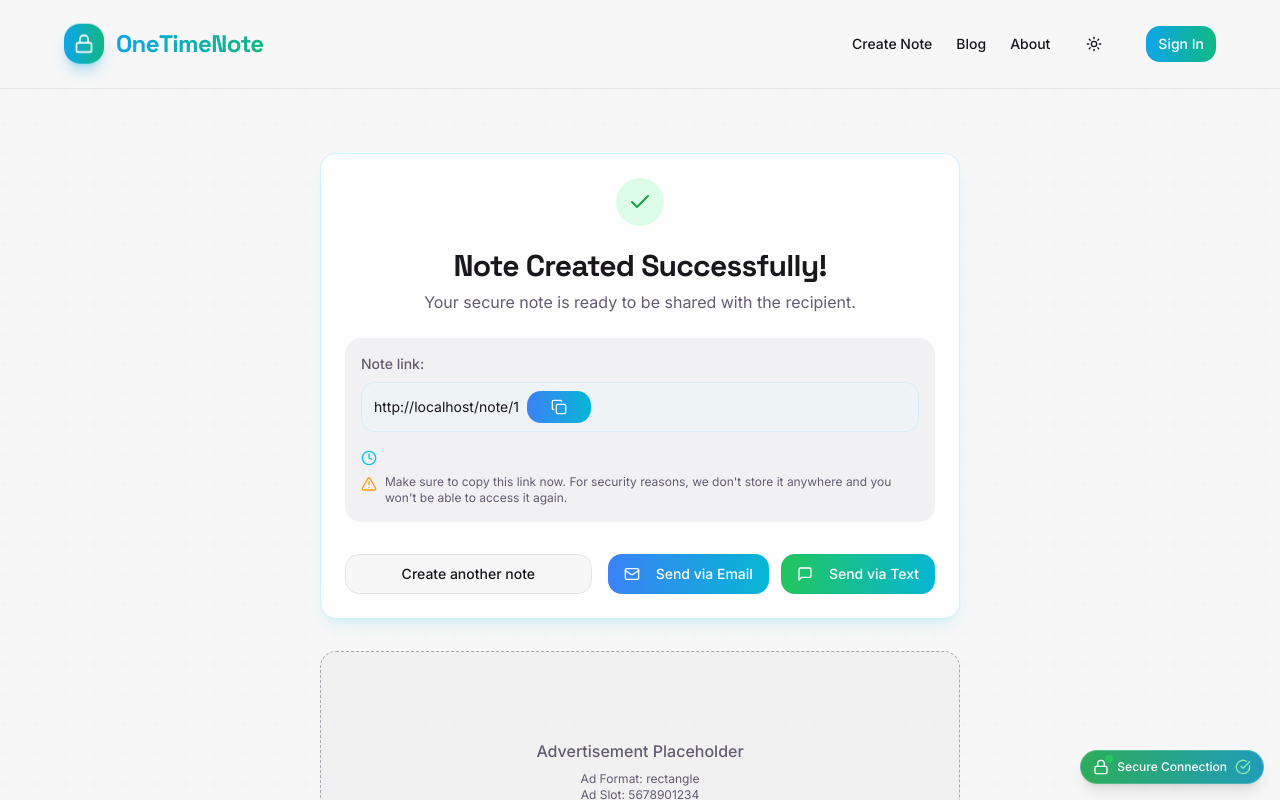
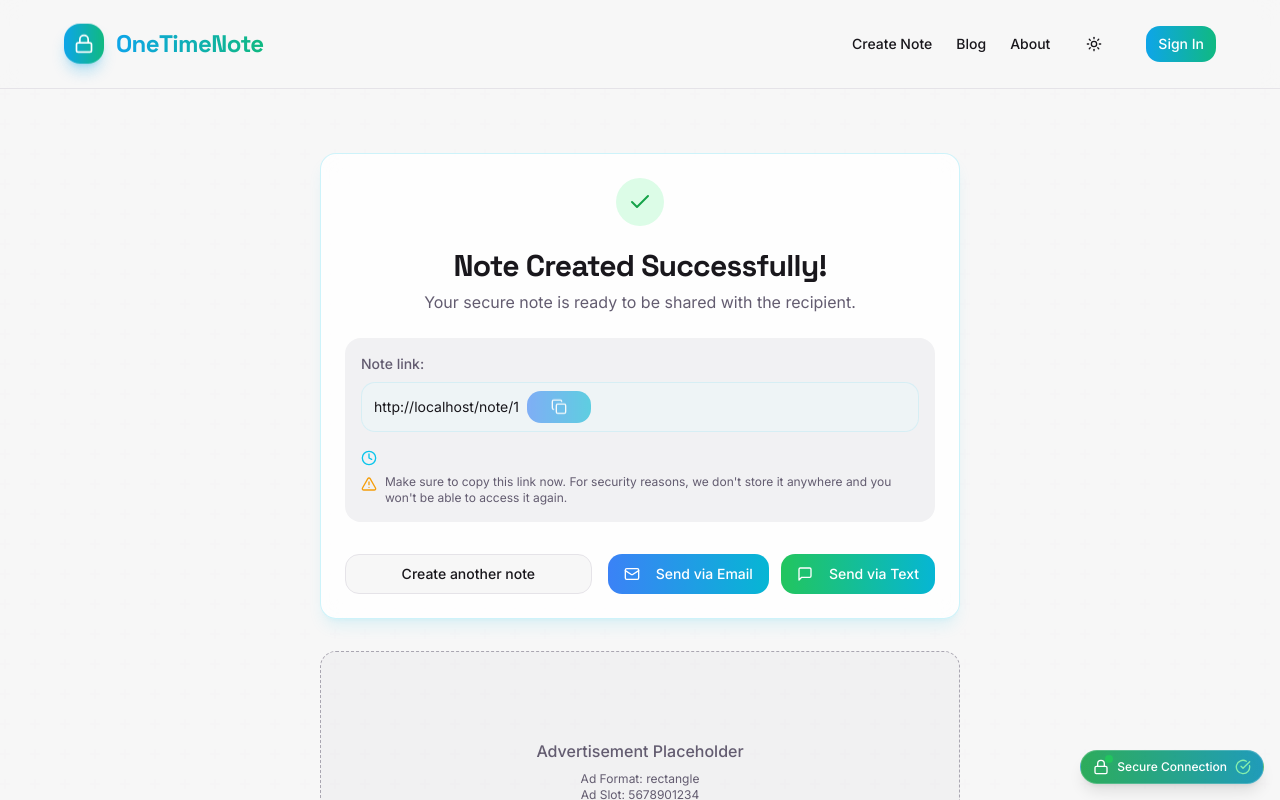
Before and after one commit to rachidofsky/vanish-note-share, a React (Vite) app: page /created/1 in a window 1280 px wide. Shown: the top 800 px of the page. Built offline with nearby package versions, Linux system fonts and the light colour scheme.

Commit message:
Fix: Animate CopyButton like the logo
The AI updated the `CopyButton` to include the same hover animation as the logo, modifying `CopyButton.tsx` and `App.css`.

```diff
--- a/src/App.css
+++ b/src/App.css
@@ -1,3 +1,4 @@
+
 #root {
   max-width: 1400px;
   margin: 0 auto;
@@ -22,10 +23,12 @@
   will-change: filter;
   transition: all 300ms;
   border: 1px solid rgba(255, 255, 255, 0.1);
+  animation: pulse-animation 2s infinite;
 }
 .copy-button:hover {
   filter: drop-shadow(0 0 0.5em #0EA5E9);
   transform: translateY(-2px);
+  animation: none;
 }
 .copy-button svg {
   transition: transform 0.3s ease;
@@ -69,8 +72,30 @@
   }
 }
 
+@keyframes pulse-animation {
+  0% {
+    box-shadow: 0 0 0 0px rgba(14, 165, 233, 0.7);
+  }
+  100% {
+    box-shadow: 0 0 0 10px rgba(14, 165, 233, 0);
+  }
+}
+
+@keyframes float {
+  0%, 100% { transform: translateY(0); }
+  50% { transform: translateY(-3px); }
+}
+
 .animate-spin-slow {
   animation: spin-slow 1.5s linear infinite;
+}
+
+.animate-float {
+  animation: float 2s ease-in-out infinite;
+}
+
+.animate-pulse-slow {
+  animation: pulse-animation 2s infinite;
 }
 
 @media (prefers-reduced-motion: no-preference) {
--- a/src/components/CopyButton.tsx
+++ b/src/components/CopyButton.tsx
@@ -46,7 +46,7 @@ export const CopyButton = ({
             variant={copied ? "default" : "default"}
             size={compact ? "icon" : "sm"}
             onClick={copyToClipboard}
-            className={`copy-button transition-all duration-300 ${className} ${
+            className={`copy-button animate-pulse-slow transition-all duration-300 ${className} ${
               copied
                 ? 'bg-green-500 text-white shadow-neon border-green-500/50'
                 : 'bg-gradient-to-r from-blue-500 to-cyan-500 hover:from-blue-600 hover:to-cyan-600 text-white'
@@ -60,7 +60,7 @@ export const CopyButton = ({
               </>
             ) : (
               <>
-                <Copy className={`${compact ? "h-5 w-5" : "h-4 w-4"} will-change-transform text-white`} />
+                <Copy className={`${compact ? "h-5 w-5" : "h-4 w-4"} animate-float will-change-transform text-white`} />
                 {showText && !compact && 'Copy'}
               </>
             )}
```
